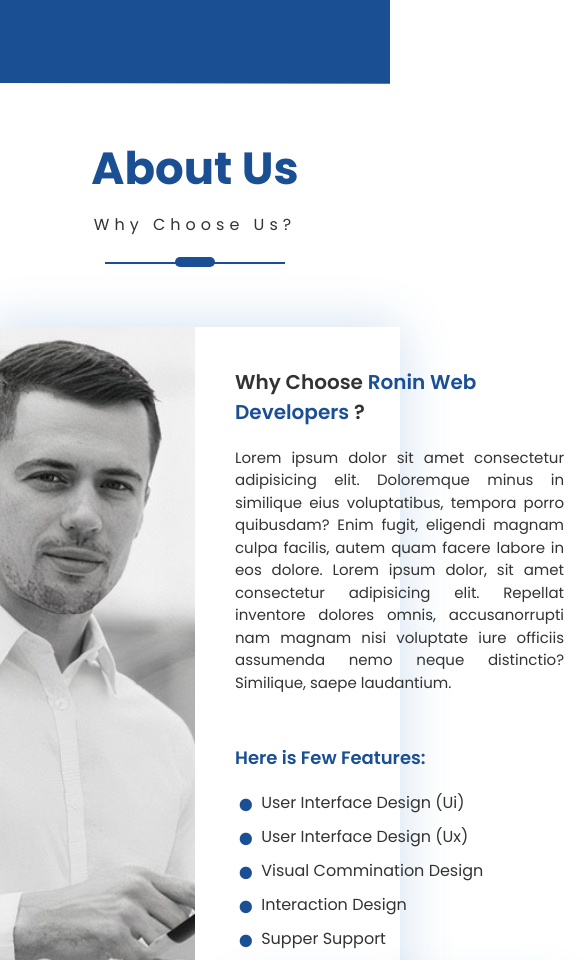
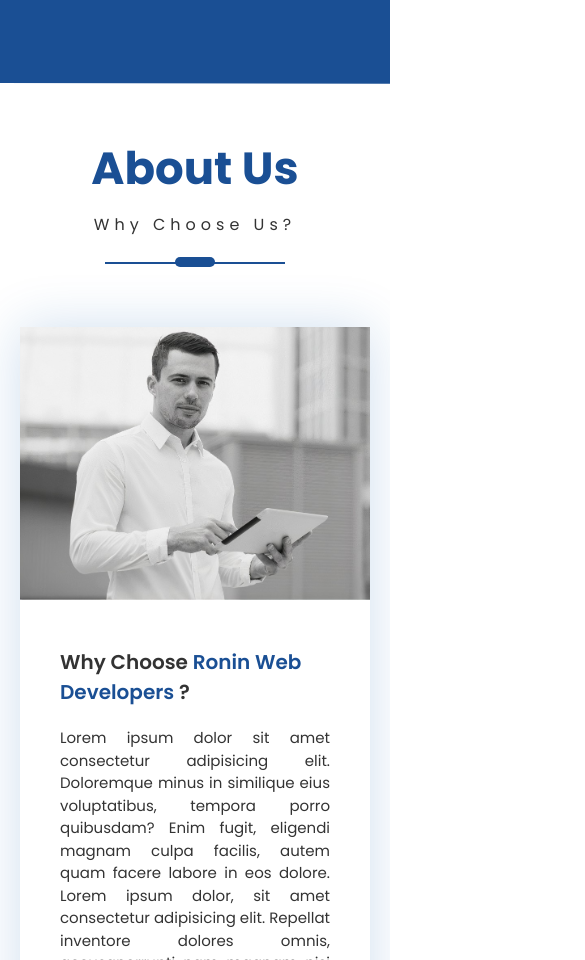
Before and after one commit to Yasharmohamadi/personal-website, a React (Create React App) app: page / in a window 390 px wide. Shown: the part 1040-2000 px from the top of the page, 585 px wide, since content can reach past the window. Built offline with nearby package versions, Linux system fonts and the light colour scheme.

Commit message:
add about responsibility

```diff
--- a/src/About/About.css
+++ b/src/About/About.css
@@ -3,18 +3,18 @@
 }
 
 .about-main {
-	margin: 6rem 0 10rem 0;
+	margin-top: 6rem;
 	box-shadow: 0 0 50px var(--shadow-color);
 	display: flex;
+    flex-direction: row;
+    height: 100%;
 }
 
 .about-img {
-	background: url("../../public/images/about-us-man.jpg");
-	/* height: 100%; */
+
+    object-fit: cover;
 	width: 100%;
-	background-position: center;
-	background-repeat: no-repeat;
-	background-size: cover;
+    height: 100%;
 	flex-shrink: 0;
 	flex-basis: 50%;
 }
--- a/src/About/About.jsx
+++ b/src/About/About.jsx
@@ -5,14 +5,16 @@
 	return (
 		<div className="about">
 			<div className="container">
-				<div className="row justify-content-center">
-					<div className="section-header about-header">
-						<h3 className="section-title about-title">About Us</h3>
-						<p className="section-title_sub about-title_sub">Why Choose Us?</p>
-						<div className="section-line about-line"></div>
+				<div className="about-wrapper">
+					<div className="section-header">
+						<h3 className="section-title">About Us</h3>
+						<p className="section-title_sub">Why Choose Us?</p>
+						<div className="section-line"></div>
 					</div>
 					<div className="about-main">
-						<div className="about-img"></div>
+						<div className="about-img-box">
+                            <img className="about-img" src="./images/about-us-man.jpg" alt="ronin"/>
+                        </div>
 						<div className="about-content">
 							<h4 className="content-title">
 								Why Choose <span>Ronin Web Developers</span> ?
--- a/src/Header/Header.css
+++ b/src/Header/Header.css
@@ -5,6 +5,7 @@
 	top: 0;
 	right: 0;
 	left: 0;
+	z-index: 999;
 }
 .nav {
 	display: flex;
--- a/src/styles/app.css
+++ b/src/styles/app.css
@@ -46,8 +46,6 @@
 	cursor: pointer;
 	font-family: "Poppins SemiBold";
 	box-shadow: 0 0 50px var(--shadow-color);
-
-	/* border-radius: 15rem; */
 }
 
 .btn_blue {
@@ -72,9 +70,8 @@
 }
 .section-title {
 	font-size: 4.5rem;
-    font-family: "Poppins Bold";
+	font-family: "Poppins Bold";
 	color: var(--main-color);
-
 }
 .section-title_sub {
 	letter-spacing: 0.5rem;
@@ -91,6 +88,7 @@
 	width: 4rem;
 	border-radius: 5rem;
 	position: relative;
+	/* z-index: -1; */
 }
 .section-line::before,
 .section-line::after {
--- a/src/styles/responsive.css
+++ b/src/styles/responsive.css
@@ -5,6 +5,9 @@
 	}
 	.home {
 		height: 85rem;
+	}
+	.about-btns button {
+		padding: 1rem 2rem;
 	}
 }
 @media screen and (max-width: 1200px) {
@@ -23,12 +26,16 @@
 		font-size: 2rem;
 	}
 
-	.app-btn {
-		font-size: 2rem !important;
-		padding: 1rem 3rem !important;
+	.home-btns button {
+		font-size: 2rem;
+		padding: 1rem 3rem;
 	}
 	.home {
 		height: 75rem;
+	}
+	.about-btns button {
+		font-size: 2rem;
+		padding: 1rem 2rem;
 	}
 }
 @media screen and (max-width: 992px) {
@@ -53,8 +60,19 @@
 		height: 100rem;
 	}
 	.home-avatar {
+		border: 2rem solid var(--section-bg-color);
+	}
+	.about-btns button {
+		font-size: 2rem;
+		padding: 1rem 7rem;
+	}
+	.about-main {
+		flex-direction: column;
+	}
 
-		border: 2rem solid var(--section-bg-color);
+	.about-content,
+	.about-img {
+		flex-basis: auto;
 	}
 }
 @media screen and (max-width: 768px) {
@@ -82,6 +100,18 @@
 	.header_list li {
 		padding: 1rem 1.5rem;
 	}
+
+	.about-btns button {
+		font-size: 2rem;
+		padding: 1rem 3rem;
+	}
+	.about-btns {
+		flex-direction: column;
+		gap: 2rem;
+	}
+	.about-img {
+		flex-basis: 20%;
+	}
 }
 @media screen and (max-width: 576px) {
 	.home-btns {
@@ -93,7 +123,6 @@
 		padding: 1rem 3.5rem !important;
 	}
 	.home-avatar {
-
 		border: 1.5rem solid var(--section-bg-color);
 	}
 }
@@ -104,8 +133,7 @@
 	.home-title {
 		font-size: 4rem;
 	}
-	.home-skills  {
-		font-size: 1.8rem;
+	.home-skills {
+		font-size: 1.5rem;
 	}
-
 }
```
